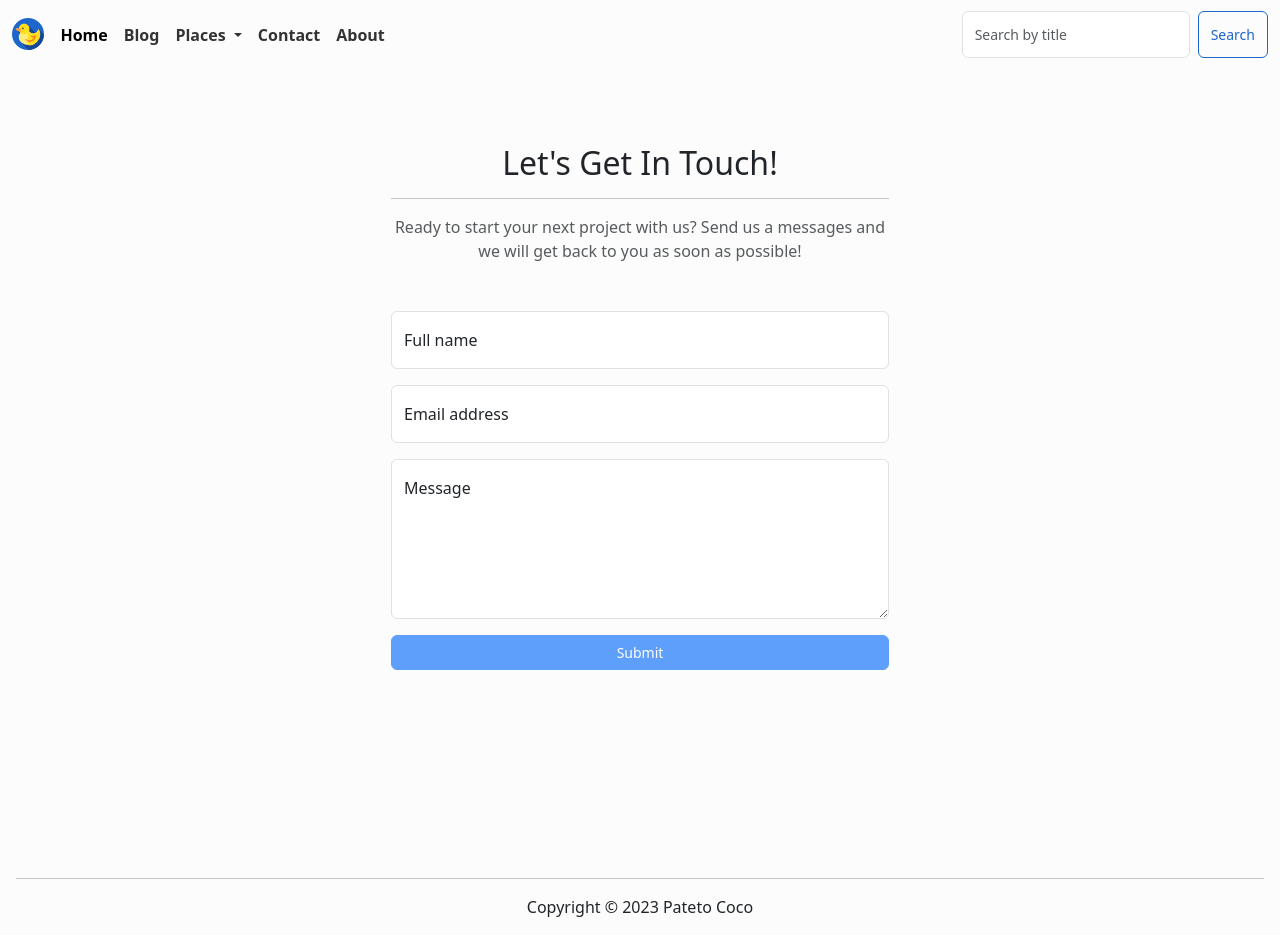
After one commit to AleksKostadinov/pateto-coco, a Django app: page /contact in a window 1280 px wide. The commit adds this page. Run offline with Django 4.2, Linux system fonts and the light colour scheme.

Commit message:
Add contact page

```diff
--- a/project/coco/static/coco/css/main.css
+++ b/project/coco/static/coco/css/main.css
@@ -28,7 +28,8 @@ nav.bg-body-tertiary {
 img.logo {
     width: 25%;
     /*display: block;*/
-    margin: 0 auto;
+    /*margin: 0 auto;*/
+    margin-right: 70px;
 }
 
 .post-title {
@@ -93,6 +94,10 @@ footer .col-lg-12 {
     text-decoration: none; /* remove the underline from the link */
 }
 
+.navbar-brand {
+    margin-right: 0.275rem;
+}
+
 h1 {
     margin-top: 3rem;
 }
@@ -118,9 +123,9 @@ h1 {
     display: none;
 }
 
-/*.navbar-nav {*/
-/*  margin-left: 2rem; !* add some space between logo and buttons *!*/
-/*}*/
+.navbar-nav {
+  margin-left: 0.25rem; /* add some space between logo and buttons */
+}
 
 #search-placeholder {
     margin-left: auto;
@@ -191,3 +196,7 @@ main {
 .btn {
     --bs-btn-font-size: 0.875rem;
 }
+
+.page-section {
+  padding: 6rem 0;
+}
--- /dev/null
+++ b/project/coco/templates/coco/coco-contact.html
@@ -0,0 +1,92 @@
+{% extends 'coco/base.html' %}
+{% load static %}
+
+{% block content %}
+    <div class="container py-5">
+        <div class="row justify-content-center">
+            <!-- Contact-->
+            <section class="page-section" id="contact">
+                <div class="container px-4 px-lg-5">
+                    <div class="row gx-4 gx-lg-5 justify-content-center">
+                        <div class="col-lg-8 col-xl-6 text-center">
+
+                            <h2 class="mt-0">Let's Get In Touch!</h2>
+                            <hr class="divider"/>
+                            <p class="text-muted mb-5">Ready to start your next project with us? Send us a messages and
+                                we will
+                                get back to you as soon as possible!</p>
+                        </div>
+                    </div>
+                    <div class="row gx-4 gx-lg-5 justify-content-center mb-5">
+                        <div class="col-lg-6">
+                            <!-- * * * * * * * * * * * * * * *-->
+                            <!-- * * SB Forms Contact Form * *-->
+                            <!-- * * * * * * * * * * * * * * *-->
+                            <!-- This form is pre-integrated with SB Forms.-->
+                            <!-- To make this form functional, sign up at-->
+                            <!-- https://startbootstrap.com/solution/contact-forms-->
+                            <!-- to get an API token!-->
+                            <form id="contactForm" data-sb-form-api-token="API_TOKEN">
+                                <!-- Name input-->
+                                <div class="form-floating mb-3">
+                                    <input class="form-control" id="name" type="text" placeholder="Enter your name..."
+                                           data-sb-validations="required"/>
+                                    <label for="name">Full name</label>
+                                    <div class="invalid-feedback" data-sb-feedback="name:required">A name is required.
+                                    </div>
+                                </div>
+                                <!-- Email address input-->
+                                <div class="form-floating mb-3">
+                                    <input class="form-control" id="email" type="email" placeholder="name@example.com"
+                                           data-sb-validations="required,email"/>
+                                    <label for="email">Email address</label>
+                                    <div class="invalid-feedback" data-sb-feedback="email:required">An email is
+                                        required.
+                                    </div>
+                                    <div class="invalid-feedback" data-sb-feedback="email:email">Email is not valid.
+                                    </div>
+                                </div>
+                                <!-- Message input-->
+                                <div class="form-floating mb-3">
+                            <textarea class="form-control" id="message" type="text"
+                                      placeholder="Enter your message here..." style="height: 10rem"
+                                      data-sb-validations="required"></textarea>
+                                    <label for="message">Message</label>
+                                    <div class="invalid-feedback" data-sb-feedback="message:required">A message is
+                                        required.
+                                    </div>
+                                </div>
+                                <!-- Submit success message-->
+                                <!---->
+                                <!-- This is what your users will see when the form-->
+                                <!-- has successfully submitted-->
+                                <div class="d-none" id="submitSuccessMessage">
+                                    <div class="text-center mb-3">
+                                        <div class="fw-bolder">Form submission successful!</div>
+                                        To activate this form, sign up at
+                                        <br/>
+                                        <a href="https://startbootstrap.com/solution/contact-forms">https://startbootstrap.com/solution/contact-forms</a>
+                                    </div>
+                                </div>
+                                <!-- Submit error message-->
+                                <!---->
+                                <!-- This is what your users will see when there is-->
+                                <!-- an error submitting the form-->
+                                <div class="d-none" id="submitErrorMessage">
+                                    <div class="text-center text-danger mb-3">Error sending message!</div>
+                                </div>
+                                <!-- Submit Button-->
+                                <div class="d-grid">
+                                    <button class="btn btn-primary btn-xl disabled" id="submitButton" type="submit">
+                                        Submit
+                                    </button>
+                                </div>
+                            </form>
+                        </div>
+                    </div>
+
+                </div>
+            </section>
+        </div>
+    </div>
+{% endblock %}
--- a/project/coco/templates/coco/navbar.html
+++ b/project/coco/templates/coco/navbar.html
@@ -1,10 +1,7 @@
 {% load static %}
 
 <nav class="navbar navbar-expand-lg bg-body-tertiary" id="navbar">
-
     <div class="container-fluid">
-
-
         <button class="navbar-toggler" type="button" data-bs-toggle="collapse" data-bs-target="#navbarSupportedContent"
                 aria-controls="navbarSupportedContent" aria-expanded="false" aria-label="Toggle navigation">
             <span class="navbar-toggler-icon"></span>
@@ -35,6 +32,9 @@
                     </ul>
                 </li>
                 <li class="nav-item">
+                    <a class="nav-link" href="{% url 'coco-contact' %}">Contact</a>
+                </li>
+                <li class="nav-item">
                     <a class="nav-link" href="{% url 'coco-about' %}">About</a>
                 </li>
             </ul>
@@ -42,7 +42,8 @@
             <form class="d-flex" role="search" id="search-placeholder" method=POST
                   action="{% url 'coco-search' %}">
                 {% csrf_token %}
-                <input class="form-control form-control-sm me-2" type="search" placeholder="Search by title" aria-label="Search" name="searched">
+                <input class="form-control form-control-sm me-2" type="search" placeholder="Search by title"
+                       aria-label="Search" name="searched">
                 <button class="btn btn-duck-blue" type="submit">Search</button>
             </form>
         </div>
--- a/project/coco/urls.py
+++ b/project/coco/urls.py
@@ -10,5 +10,6 @@ urlpatterns = [
     path('favourites', views.dest_favourites, name='coco-favourites'),
     path('where', views.dest_where, name='coco-where'),
     path('about', views.about, name='coco-about'),
+    path('contact', views.contact, name='coco-contact'),
     path('search', views.search, name='coco-search'),
 ]
--- a/project/coco/views.py
+++ b/project/coco/views.py
@@ -75,6 +75,10 @@ def about(request):
     return render(request, 'coco/about.html')
 
 
+def contact(request):
+    return render(request, 'coco/coco-contact.html')
+
+
 def search(request):
     if request.method == 'POST':
         searched = request.POST['searched']
```
